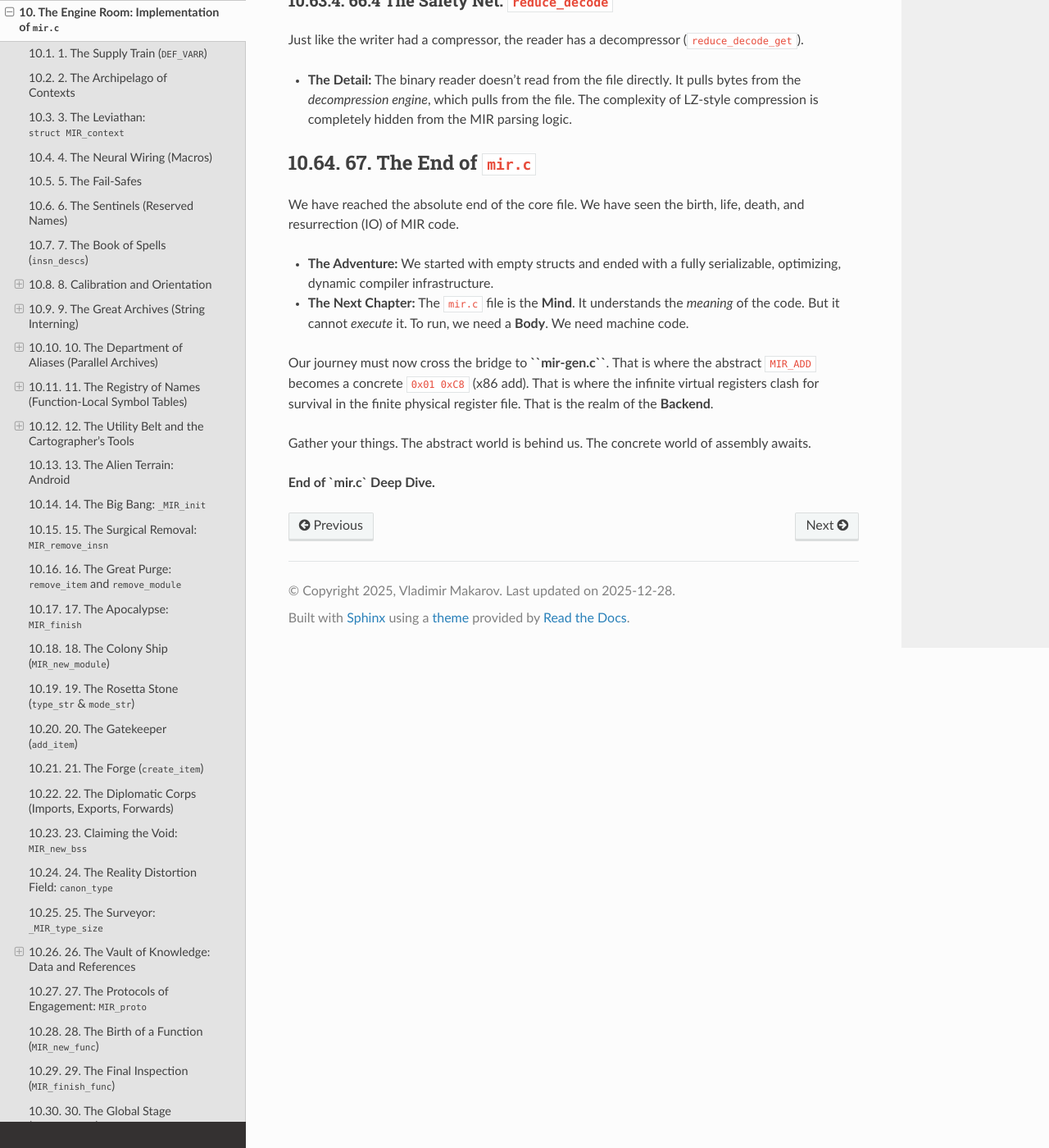
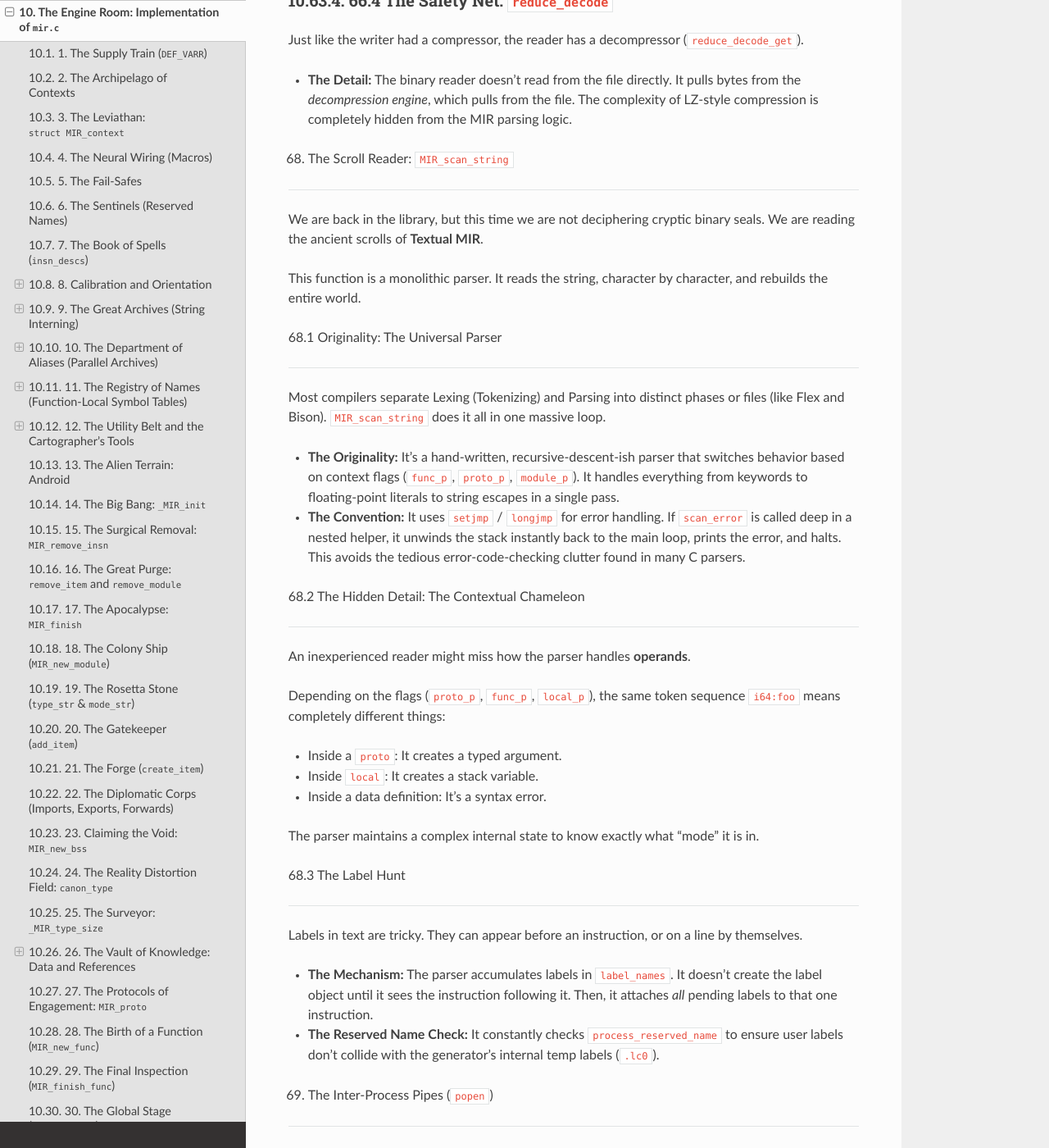
Before and after one commit to cyrilmhansen/mir-sys, a Sphinx documentation site: the page built from doc/19_mir_implementation.rst, in a window 1280 px wide and 1400 px high, scrolled down 18956 px. Shown: the whole window at 82% size. Built offline with Sphinx 7.4.7 and the Read the Docs theme 3.1.0, drawn with Linux system fonts in a browser that asks for light colours; some of the changed text lies outside the part shown.

Commit message:
Docs: complete mir.c deep dive with scanning and final summary

```diff
--- a/doc/19_mir_implementation.rst
+++ b/doc/19_mir_implementation.rst
@@ -775,16 +775,156 @@
 
 *   **The Detail:** The binary reader doesn't read from the file directly. It pulls bytes from the *decompression engine*, which pulls from the file. The complexity of LZ-style compression is completely hidden from the MIR parsing logic.
 
-67. The End of ``mir.c``
-------------------------
+68. The Scroll Reader: ``MIR_scan_string``
 
-We have reached the absolute end of the core file. We have seen the birth, life, death, and resurrection (IO) of MIR code.
+------------------------------------------
 
-*   **The Adventure:** We started with empty structs and ended with a fully serializable, optimizing, dynamic compiler infrastructure.
-*   **The Next Chapter:** The ``mir.c`` file is the **Mind**. It understands the *meaning* of the code. But it cannot *execute* it. To run, we need a **Body**. We need machine code.
 
-Our journey must now cross the bridge to **``mir-gen.c``**. That is where the abstract ``MIR_ADD`` becomes a concrete ``0x01 0xC8`` (x86 add). That is where the infinite virtual registers clash for survival in the finite physical register file. That is the realm of the **Backend**.
+
+We are back in the library, but this time we are not deciphering cryptic binary seals. We are reading the ancient scrolls of **Textual MIR**.
+
+
+
+This function is a monolithic parser. It reads the string, character by character, and rebuilds the entire world.
+
+
+
+68.1 Originality: The Universal Parser
+
+~~~~~~~~~~~~~~~~~~~~~~~~~~~~~~~~~~~~~~~
+
+
+
+Most compilers separate Lexing (Tokenizing) and Parsing into distinct phases or files (like Flex and Bison). ``MIR_scan_string`` does it all in one massive loop.
+
+
+
+*   **The Originality:** It's a hand-written, recursive-descent-ish parser that switches behavior based on context flags (``func_p``, ``proto_p``, ``module_p``). It handles everything from keywords to floating-point literals to string escapes in a single pass.
+
+*   **The Convention:** It uses ``setjmp`` / ``longjmp`` for error handling. If ``scan_error`` is called deep in a nested helper, it unwinds the stack instantly back to the main loop, prints the error, and halts. This avoids the tedious error-code-checking clutter found in many C parsers.
+
+
+
+68.2 The Hidden Detail: The Contextual Chameleon
+
+~~~~~~~~~~~~~~~~~~~~~~~~~~~~~~~~~~~~~~~~~~~~~~~~
+
+
+
+An inexperienced reader might miss how the parser handles **operands**.
+
+Depending on the flags (``proto_p``, ``func_p``, ``local_p``), the same token sequence ``i64:foo`` means completely different things:
+
+
+
+*   Inside a ``proto``: It creates a typed argument.
+
+*   Inside ``local``: It creates a stack variable.
+
+*   Inside a data definition: It's a syntax error.
+
+
+
+The parser maintains a complex internal state to know exactly what "mode" it is in.
+
+
+
+68.3 The Label Hunt
+
+~~~~~~~~~~~~~~~~~~~
+
+
+
+Labels in text are tricky. They can appear before an instruction, or on a line by themselves.
+
+
+
+*   **The Mechanism:** The parser accumulates labels in ``label_names``. It doesn't create the label object until it sees the instruction following it. Then, it attaches *all* pending labels to that one instruction.
+
+*   **The Reserved Name Check:** It constantly checks ``process_reserved_name`` to ensure user labels don't collide with the generator's internal temp labels (``.lc0``).
+
+
+
+69. The Inter-Process Pipes (``popen``)
+
+---------------------------------------
+
+
+
+When you ask MIR to dump code, it doesn't just print hex bytes.
+
+
+
+*   **The Hack:** It writes a C file (``_mir_PID.c``) to disk containing the raw bytes.
+
+*   **The Call:** It invokes ``gcc`` and ``objdump`` via ``popen``. It effectively uses the system's own disassembler to pretty-print the JIT-generated code back to the user.
+
+*   **The Result:** You see ``mov %rax, %rbx`` instead of ``48 89 C3``.
+
+
+
+70. The Hard Register Registry
+
+------------------------------
+
+
+
+Finally, we see the initialization of **Hard Registers**.
+
+
+
+.. code-block:: c
+
+
+
+    static void hard_reg_name_init (MIR_context_t ctx)
+
+
+
+Every architecture (x86_64, ARM64, etc.) has its own set of register names (``rax``, ``r1``, ``v0``).
+
+
+
+*   **The Bridge:** This function takes the ``target_hard_reg_names`` array (defined in the target-specific header) and registers them all in a hash table.
+
+*   **The Purpose:** This allows the parser to recognize ``rax`` as a valid register operand, mapping the string "rax" to the internal ID ``0``.
+
+
+
+The Grand Finale of ``mir.c``
+
+-----------------------------
+
+
+
+We have reached the end of the source file. The journey through the Core is complete.
+
+We have seen:
+
+
+
+*   **The Foundation:** Memory, Lists, Vectors.
+
+*   **The Structure:** Contexts, Modules, Functions.
+
+*   **The Language:** Instructions, Operands, Types.
+
+*   **The IO:** Binary serialization and Text parsing.
+
+*   **The Optimization:** Simplification and Inlining.
+
+
+
+The **Mind** of the compiler is fully formed. It can read, write, understand, and optimize code. But it is still a brain in a jar. It needs a body to interact with the physical world.
+
+
+
+That body is **``mir-gen.c``**. That is where the abstract ``MIR_ADD`` becomes a concrete ``ADD`` on the silicon. That is where we go next.
+
+
 
 Gather your things. The abstract world is behind us. The concrete world of assembly awaits.
 
+
+
 **End of `mir.c` Deep Dive.**
```
